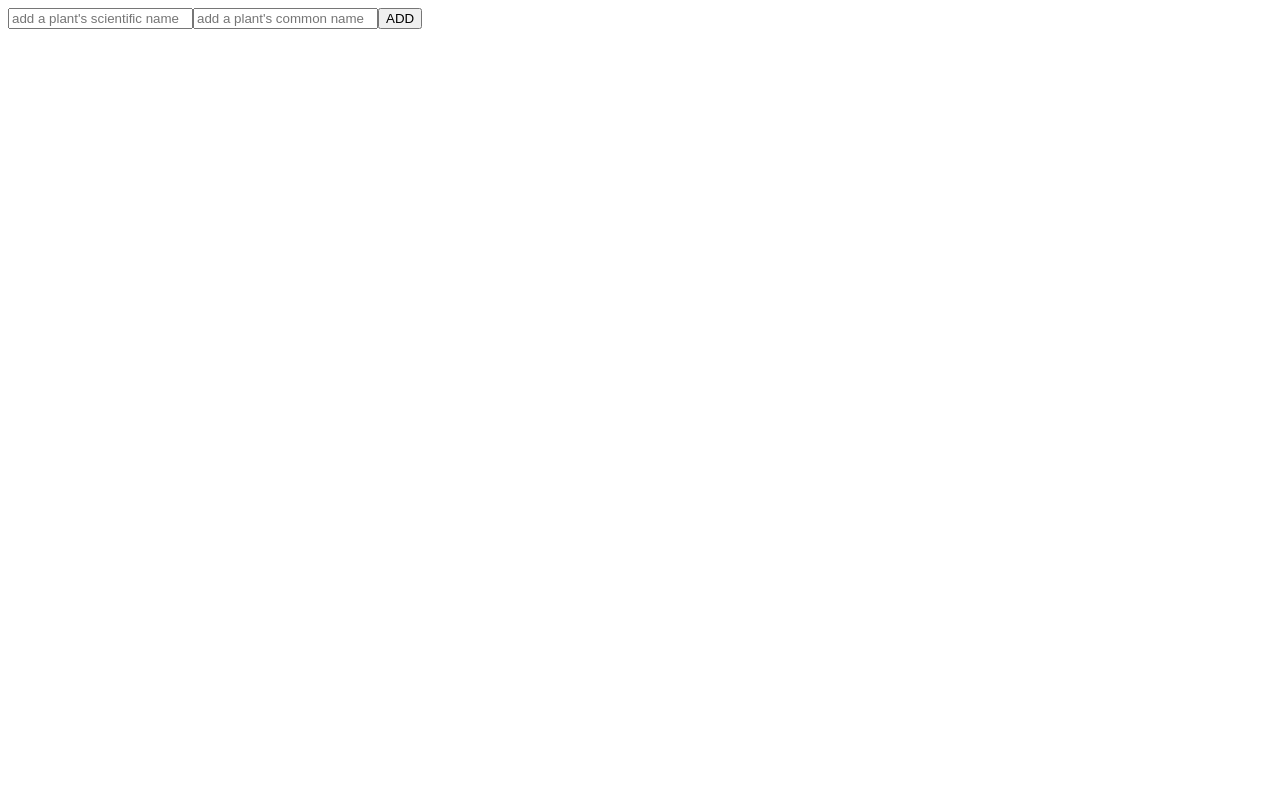
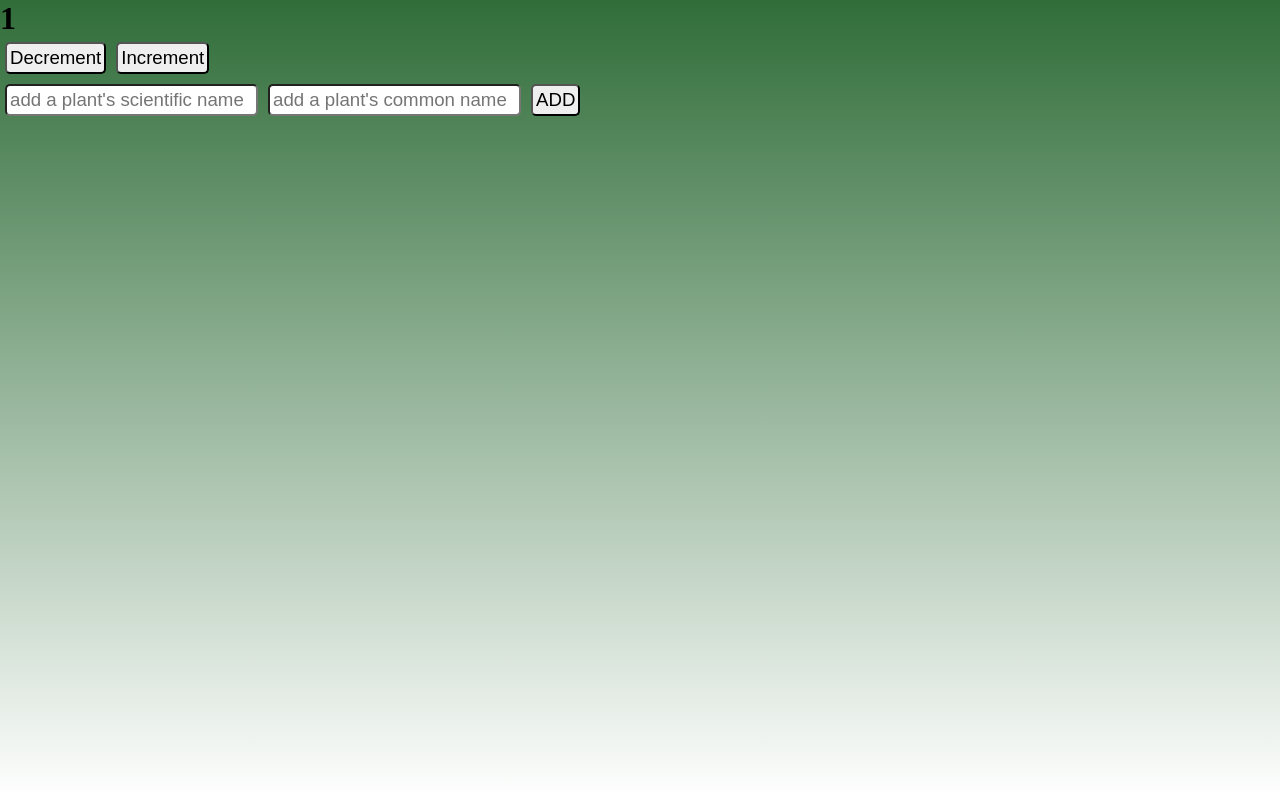
Before and after one commit to tyrelhooker/react_yardist_app, a React (Create React App) app: page / in a window 1280 px wide. Shown: the top 792 px of the page. Built offline with nearby package versions, Linux system fonts and the light colour scheme.

Commit message:
Create Sass stylesheets for Form, List, and App components, as well as set global Sass variables and mixins. Create a counter to test managing state while performing style updates.

```diff
--- a/src/App.js
+++ b/src/App.js
@@ -3,11 +3,21 @@ import { v4 } from 'uuid';
 import AddPlantForm from './components/AddPlantForm';
 import PlantsList from './components/PlantsList';
 // import StaticPlants from './components/StaticPlants';
+import Count from './components/Count';
 
-// import './stylesheets/App.scss';
+import './stylesheets/App.scss';
 
 function App({ staticPlantData }) {
   const [plants, setPlants] = useState([]);
+  const [count, setCount] = useState(0);
+
+  const handleDecrement = () =>
+    setCount(currentCount => currentCount - 1);
+
+  const handleIncrement = () =>
+    setCount(currentCount => currentCount + 1);
+
+  useEffect(() => setCount(currentCount => currentCount + 1), [])
 
   const addPlant = (scientificName, commonName) => {
     const newPlants = [
@@ -29,6 +39,7 @@ function App({ staticPlantData }) {
 
   return (
     <div className="App">
+      <Count testCount={count} onDecrement={handleDecrement} onIncrement={handleIncrement}/>
       <AddPlantForm onNewPlant={addPlant} />
       <PlantsList plants={plants} onRemove={removePlant} />
     </div>
--- a/src/components/AddPlantForm.js
+++ b/src/components/AddPlantForm.js
@@ -1,7 +1,7 @@
 import React, { useRef } from 'react';
 import PropTypes from 'prop-types';
-import { findAllByTitle } from '@testing-library/react';
-// import '../stylesheets/AddPlantForm.scss';
+// import { findAllByTitle } from '@testing-library/react';
+import '../stylesheets/AddPlantForm.scss';
 
 const AddPlantForm = ({ onNewPlant= f=>f }) => {
   const scientificNameInput = useRef();
--- /dev/null
+++ b/src/components/Count.js
@@ -0,0 +1,10 @@
+import React from 'react';
+
+const Count = ({ testCount, onDecrement, onIncrement }) =>
+  <div>
+    <h1>{testCount}</h1>
+    <button type='button' onClick={onDecrement}> Decrement </button>
+    <button type='button' onClick={onIncrement}>Increment </button>
+  </div>
+
+export default Count;
--- a/src/components/PlantsList.js
+++ b/src/components/PlantsList.js
@@ -1,4 +1,5 @@
 import React from 'react';
+import '../stylesheets/PlantList.scss'
 
 const PlantsList = ({ plants=[], onRemove=f =>f }) =>
   <div className='plants'>
--- a/src/stylesheets/AddPlantForm.scss
+++ b/src/stylesheets/AddPlantForm.scss
@@ -0,0 +1,13 @@
+@import "globals";
+
+form.add-plant {
+  width: 100%;
+  display: flex;
+}
+
+input, button {
+  margin: 5px;
+  padding: 3px;
+  font-size: 14pt;
+  border-radius: 5px;
+}
--- a/src/stylesheets/App.scss
+++ b/src/stylesheets/App.scss
@@ -0,0 +1,24 @@
+@import "globals";
+
+html, body, div#react-container {
+  min-height: 100%;
+}
+
+h1 {
+  @include clear;
+}
+
+body {
+  @include clear;
+  @include fade-bg($light-green, $light-grey);
+
+  div.app {
+    display: flex;
+    flex-direction: column;
+    height: 100%;
+  }
+}
+
+// input {
+//   outline: darkgreen;
+// }
--- /dev/null
+++ b/src/stylesheets/PlantList.scss
@@ -0,0 +1,13 @@
+@import "globals";
+
+div.plants {
+  flex-grow: 1;
+  display: flex;
+  flex-wrap: wrap;
+  text-align: center;
+}
+
+section.plant {
+  @include shadow;
+  border: 2px solid darken($light-green, 40%);
+}
--- /dev/null
+++ b/src/stylesheets/globals.scss
@@ -0,0 +1,22 @@
+$light-green: rgb(48, 109, 57);
+$light-grey: rgba(255, 255, 255, 1);
+
+
+$break-sm: 700px;
+$break-md: 1100px;
+$break-lg: 1600px;
+$break-xl: 2000px;
+
+@mixin clear {
+  margin: 0;
+  padding: 0;
+}
+
+@mixin shadow {
+  box-shadow: 3px, 3px, 8px, 1px darken($light-green, 20%);
+}
+
+@mixin fade-bg($from, $to) {
+  background: $from;
+  background: linear-gradient(to bottom, $from 0%, $to 100%);
+}
```
